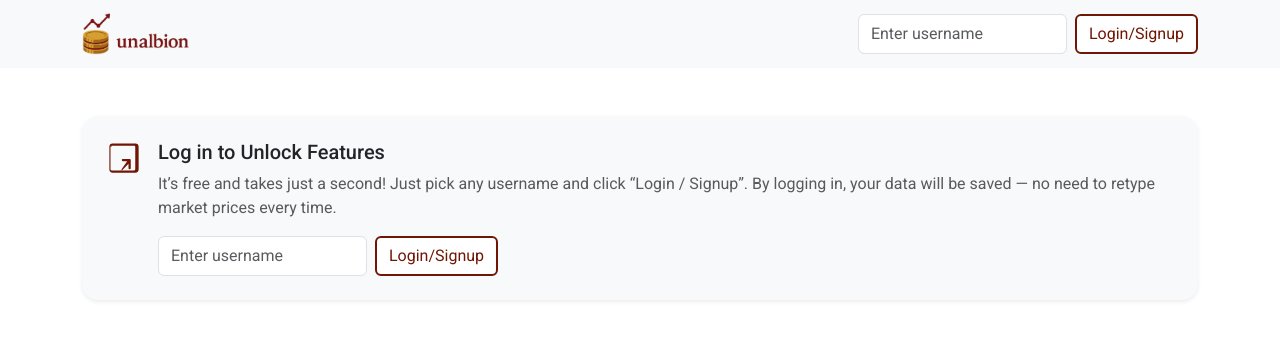
After one commit to attreyabhatt/unalbion, a Django app: template src/templates/accounts/notloggedin.html in a window 1280 px wide. The commit adds this page. Shown: the top 340 px of the page. Run offline with Django 5.2, Linux system fonts and the light colour scheme; the template is opened without the code that fills it, so the values that code supplies are empty.

Commit message:
Handling the not loggedin situation

```diff
--- /dev/null
+++ b/src/templates/accounts/login.html
@@ -0,0 +1,9 @@
+<form class="d-flex" role="login-signup" method="POST" action="{% url 'accounts' %}">
+    {% csrf_token %}
+    <input class="form-control me-2" type="text" placeholder="Enter username" name="login-signup-form" />
+
+    <!-- Hidden field to remember current page -->
+    <input type="hidden" name="next" value="{{ request.path }}">
+
+    <button class="btn albion-btn-outline" type="submit">Login/Signup</button>
+</form>
--- /dev/null
+++ b/src/templates/accounts/notloggedin.html
@@ -0,0 +1,42 @@
+{% extends 'base.html' %}
+
+{% block head_title %}
+Unalbion - Home
+{% endblock head_title %}
+
+{% block content %}
+
+<div class="container mt-5">
+    <div class="card shadow-sm border-0 rounded-4 bg-light">
+        <div class="card-body p-4">
+            <div class="d-flex align-items-start">
+                <div class="me-3">
+                    <svg xmlns="http://www.w3.org/2000/svg" width="36" height="36" fill="#701604"
+                        class="bi bi-box-arrow-in-right" viewBox="0 0 16 16">
+                        <path fill-rule="evenodd"
+                            d="M6.364 13.5a.5.5 0 0 0 .707 0L10 10.571V12.5a.5.5 0 0 0 1 0v-3.571a.5.5 0 0 0-.5-.5H7.5a.5.5 0 0 0 0 1H9.429L7.071 12.793a.5.5 0 0 0 0 .707z" />
+                        <path fill-rule="evenodd"
+                            d="M1.5 3A1.5 1.5 0 0 1 3 1.5h10A1.5 1.5 0 0 1 14.5 3v10A1.5 1.5 0 0 1 13 14.5H3A1.5 1.5 0 0 1 1.5 13V3zm1 0A.5.5 0 0 0 2 3v10a.5.5 0 0 0 .5.5h10a.5.5 0 0 0 .5-.5V3a.5.5 0 0 0-.5-.5H2.5z" />
+                    </svg>
+                </div>
+                <div>
+                    <div class="row">
+                        <h5 class="card-title text-dark">Log in to Unlock Features</h5>
+                        <p class="card-text text-muted mb-3">
+                            It’s free and takes just a second! Just pick any username and click “Login / Signup”.
+                            By logging in, your data will be saved — no need to retype market prices every time.
+                        </p>
+                    </div>
+                    <div class="row">
+                        <div class="col-sm-auto">
+                            {% include 'accounts/login.html' %}
+                        </div>
+                    </div>
+                </div>
+            </div>
+        </div>
+    </div>
+</div>
+
+
+{% endblock content %}
--- a/src/templates/navbar/navbar.html
+++ b/src/templates/navbar/navbar.html
@@ -4,7 +4,7 @@
     <div class="container">
         <!-- <a class="navbar-brand" href={% url 'home' %}> Unalbion </a> -->
         <a class="navbar-brand" href={% url 'home' %}>
-            <img src="{% static 'images/logo5.png' %}" alt="Bootstrap" width="110" >
+            <img src="{% static 'images/logo5.png' %}" alt="Bootstrap" width="110">
         </a>
         <button class="navbar-toggler" type="button" data-bs-toggle="collapse" data-bs-target="#navbarSupportedContent"
             aria-controls="navbarSupportedContent" aria-expanded="false" aria-label="Toggle navigation">
@@ -25,11 +25,7 @@
             <button class="btn albion-btn-outline" type="submit" name="logout-form">Logout</button>
         </form>
         {% else %}
-        <form class="d-flex" role="login-signup" method="POST" action="{% url 'accounts' %}">
-            {% csrf_token %}
-            <input class="form-control me-2" type="text" placeholder="Enter username" name="login-signup-form" />
-            <button class="btn albion-btn-outline" type="submit">Login/Signup</button>
-        </form>
+            {% include 'accounts/login.html' %}
         {% endif %}
 
     </div>
```
Also changed, not shown: src/account/views.py (+12 -6 lines), src/animal_artifacts/views.py (+31 -28 lines).
